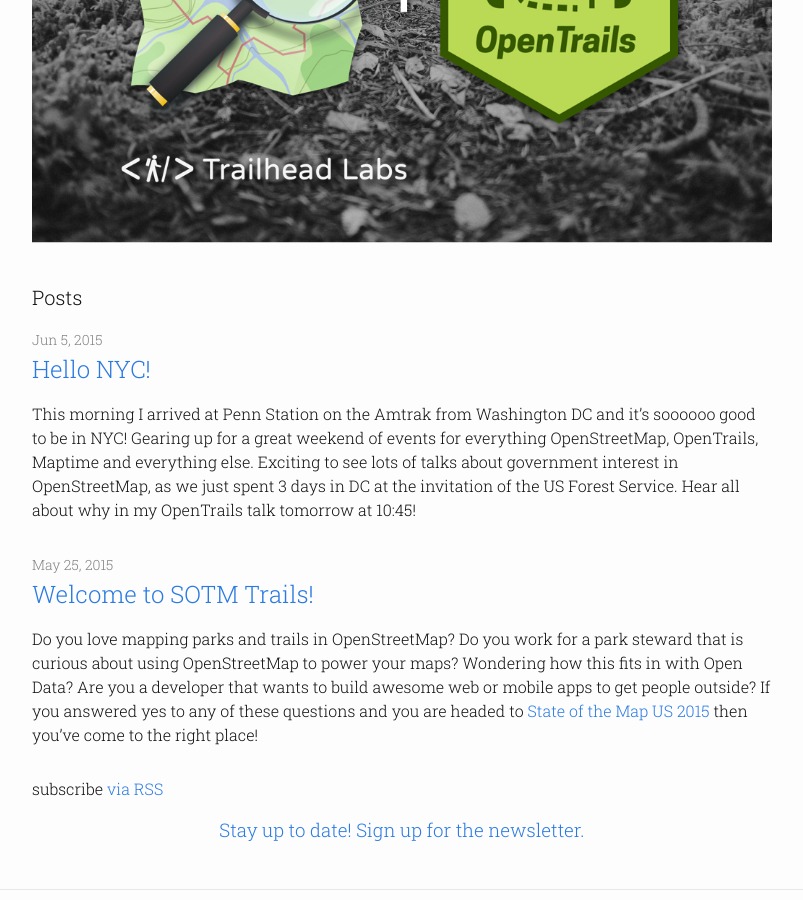
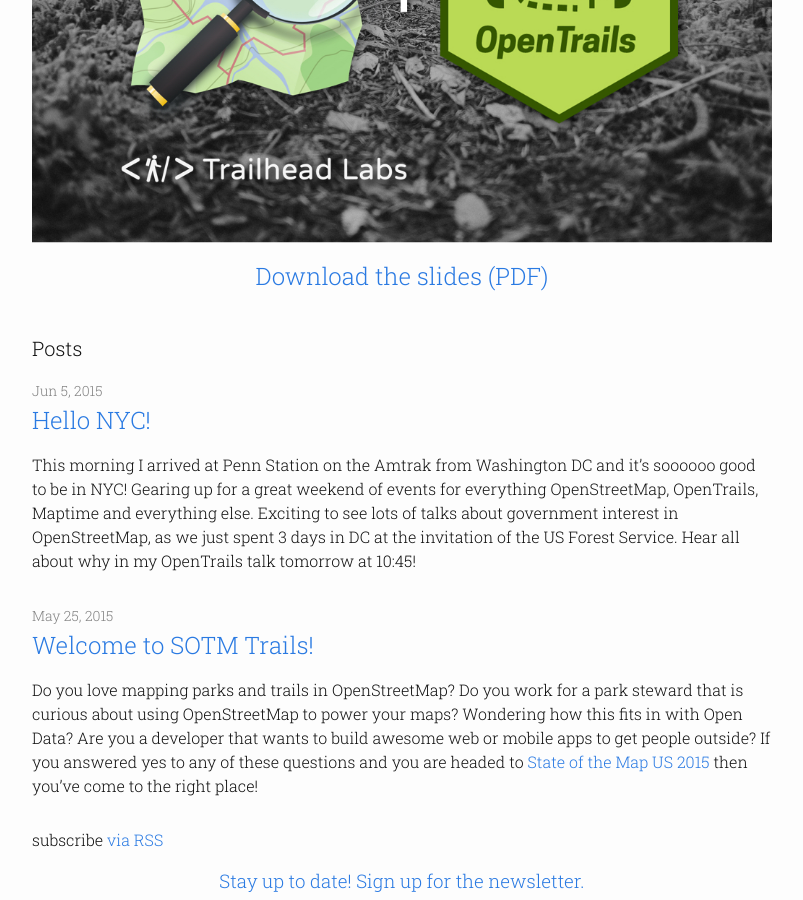
Before and after one commit to trailheadlabs/sotmtrails.us, a Jekyll site: the page built from index.html, in a window 1280 px wide and 900 px high, scrolled down 404 px. Shown: the whole window, without its empty margins (238-1041 px from the left). Built offline with Jekyll 4.4.1, drawn with Linux system fonts in a browser that asks for light colours.

Commit message:
quick commit 2015-06-06 05:08:56

```diff
--- a/index.html
+++ b/index.html
@@ -4,8 +4,9 @@
 
 <div class="home">
   <p>
-    <a class="post-link" href="/welcome/2015/05/25/welcome-to-sotmtrails">
+    <a class="post-link" href="http://cdn.outerspatial.com/uploads/sotmtrails.pdf">
       <img src="/img/sotmus.001.jpg"/>
+      <center><h2>Download the slides (PDF)</h2></center>
     </a>
   </p>
   <br/>
```
